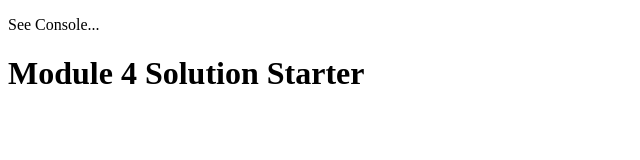
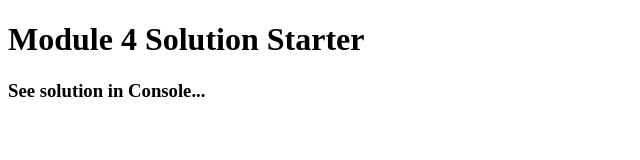
Before and after one commit to doly0911/desarrolloWeb, a plain HTML site: page modulo4-solucion/index.html in a window 1280 px wide. Shown: the whole page, without its empty margins (0-640 px from the left). Drawn offline with Linux system fonts and the light colour scheme.

Commit message:
Se cambia ubicacion del mensaje y su estilo

```diff
--- a/modulo4-solucion/index.html
+++ b/modulo4-solucion/index.html
@@ -3,12 +3,12 @@
 <head>
   <meta charset="utf-8">
   <title>Module 4 Solution Starter</title>
-  <p>See Console...</p>
   <script src="SpeakHello.js"></script>
   <script src="SpeakGoodBye.js"></script>
   <script src="script.js"></script>
 </head>
 <body>
   <h1>Module 4 Solution Starter</h1>
+  <h3>See solution in Console...</h3>
 </body>
 </html>
```
